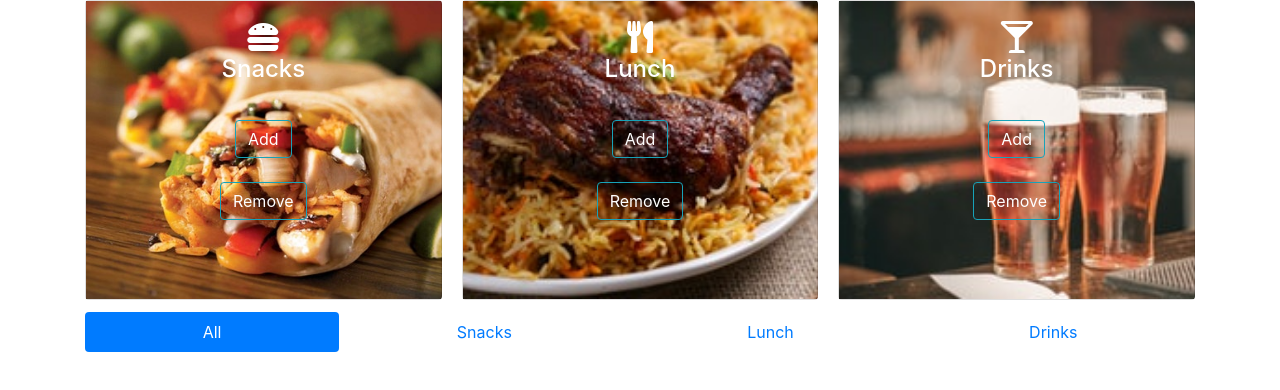
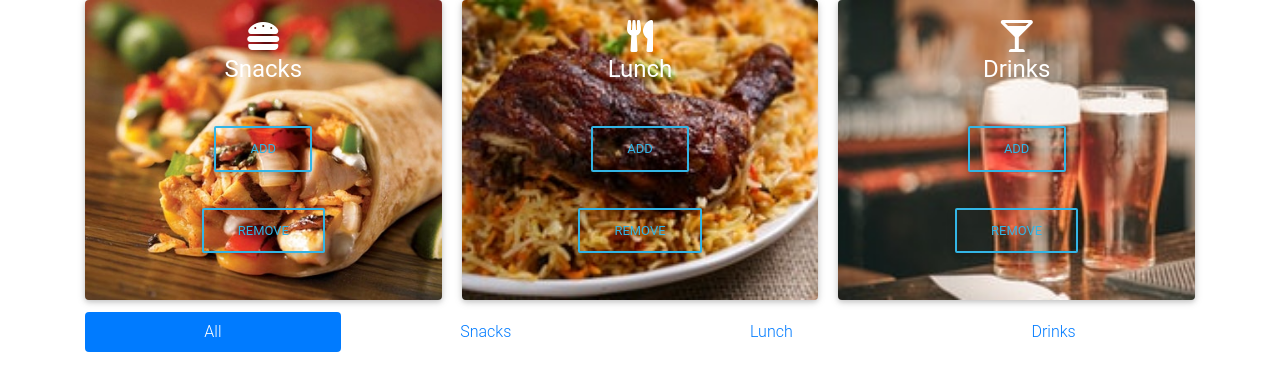
Before and after one commit to darkarnold/E-Cafeteria, a plain HTML site: page Service-provider-menu/menu.html in a window 1280 px wide. Drawn offline with nearby package versions, Linux system fonts and the light colour scheme.

Commit message:
add material design to menu modal form

```diff
--- a/Service-provider-menu/menu.html
+++ b/Service-provider-menu/menu.html
@@ -5,6 +5,9 @@
   <meta charset="utf-8">
   <meta name="viewport" content="width=device-width, initial-scale=1">
   <link rel="stylesheet" href="https://maxcdn.bootstrapcdn.com/bootstrap/4.3.1/css/bootstrap.min.css">
+  <!-- Material Design Bootstrap -->
+<link href="https://cdnjs.cloudflare.com/ajax/libs/mdbootstrap/4.7.6/css/mdb.min.css" rel="stylesheet">
+
   <link rel="stylesheet" href="menu.css">
   <link rel="stylesheet" href="https://use.fontawesome.com/releases/v5.8.1/css/all.css" integrity="sha384-50oBUHEmvpQ+1lW4y57PTFmhCaXp0ML5d60M1M7uH2+nqUivzIebhndOJK28anvf" crossorigin="anonymous">
   <script src="https://ajax.googleapis.com/ajax/libs/jquery/3.3.1/jquery.min.js"></script>
```
